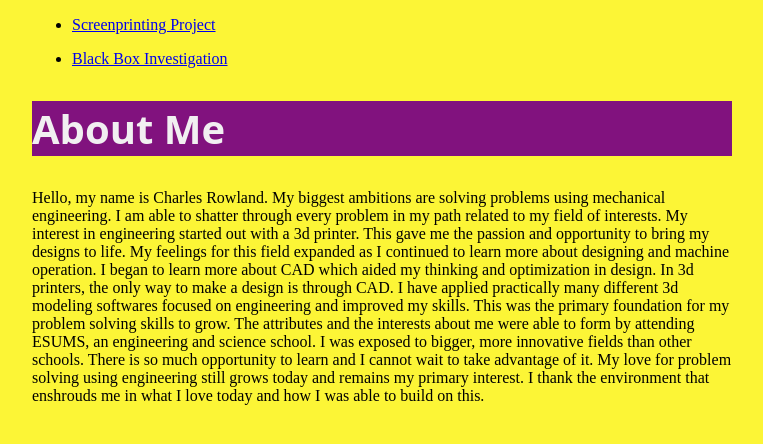
After one commit to CharlesRowland/eportfolio, a Django app: page /aboutme in a window 1280 px wide. The commit adds this page. Shown: the top 444 px of the page, without its empty margins (258-1021 px from the left). Run offline with Django 4.2, Linux system fonts and the light colour scheme; some web fonts are replaced.

Commit message:
major addition of html website about me section

```diff
--- /dev/null
+++ b/core/templates/core/aboutme.html
@@ -0,0 +1,34 @@
+{% load static %}
+
+<!DOCTYPE html>
+<html lang="en">
+  <head>
+    <meta charset="UTF-8">
+    <meta name="viewport" content="width=device-width, initial-scale=1.0">
+    <title>About Me - Charles Rowland</title>
+    <link rel="stylesheet" href="{% static 'core/style.css' %}">
+  </head>
+  <body>
+    <script src="index.js"></script>
+
+<nav>
+    <ul>
+<li><a href="screenprint">Screenprinting Project</a></li>
+    </ul>
+
+    <ul>
+<li><a href="blackbox">Black Box Investigation</a></li>
+    </ul>
+</nav>
+
+<h2>About Me</h2>
+
+<p>Hello, my name is Charles Rowland. My biggest ambitions are solving problems using mechanical engineering. I am able to shatter through every problem in my path related to my field of interests.
+	My interest in engineering started out with a 3d printer. This gave me the passion and opportunity to bring my designs to life. My feelings for this field expanded as I continued to learn more about designing and machine operation.
+	I began to learn more about CAD which aided my thinking and optimization in design. In 3d printers, the only way to make a design is through CAD. I have applied practically many different 3d modeling softwares focused on engineering and improved my skills. This was the primary foundation for my problem solving skills to grow.
+	The attributes and the interests about me were able to form by attending ESUMS, an engineering and science school. I was exposed to bigger, more innovative fields than other schools. There is so much opportunity to learn and I cannot wait to take advantage of it.
+	My love for problem solving using engineering still grows today and remains my primary interest. I thank the environment that enshrouds me in what I love today and how I was able to build on this.
+</p>
+
+ </body>
+</html>
--- a/core/templates/core/blackbox.html
+++ b/core/templates/core/blackbox.html
@@ -6,7 +6,7 @@
     <meta charset="UTF-8">
     <meta name="viewport" content="width=device-width, initial-scale=1.0">
     <title>Black and Yellow Team - Black Box - Claim Evidence Reasoning</title>
-    <link rel="stylesheet" href="style.css">
+    <link rel="stylesheet" href="{% static 'core/style.css' %}">
   </head>
   <body>
     <script src="index.js"></script>
@@ -14,6 +14,10 @@
 <nav>
     <ul>
 <li><a href="screenprint">Screenprinting Project</a></li>
+    </ul>
+
+    <ul>
+<li><a href="aboutme">About Me</a></li>
     </ul>
 </nav>
 
--- a/core/templates/core/screenprint.html
+++ b/core/templates/core/screenprint.html
@@ -55,7 +55,12 @@
     <ul>
 <li><a href="blackbox">Black Box Investigation</a></li>
     </ul>
+
+     <ul>
+<li><a href="aboutme">About Me</a></li>
+    </ul>
 </nav>
+
 <h1>Screenprinting Project - Charles Rowland</h1>
 
 <h2>Introduction</h2>
--- a/core/urls.py
+++ b/core/urls.py
@@ -5,4 +5,5 @@ urlpatterns = [
     path("", views.hellotime, name="hellotime"),
     path("screenprint", views.screenprint, name="screenprint"),
     path("blackbox", views.blackbox, name="blackbox"),
+    path("aboutme", views.aboutme, name="aboutme"),
 ]
--- a/core/views.py
+++ b/core/views.py
@@ -11,3 +11,6 @@ def screenprint(request):
 
 def blackbox(request):
     return render(request, "core/blackbox.html")
+
+def aboutme(request):
+    return render(request, "core/aboutme.html")
```
